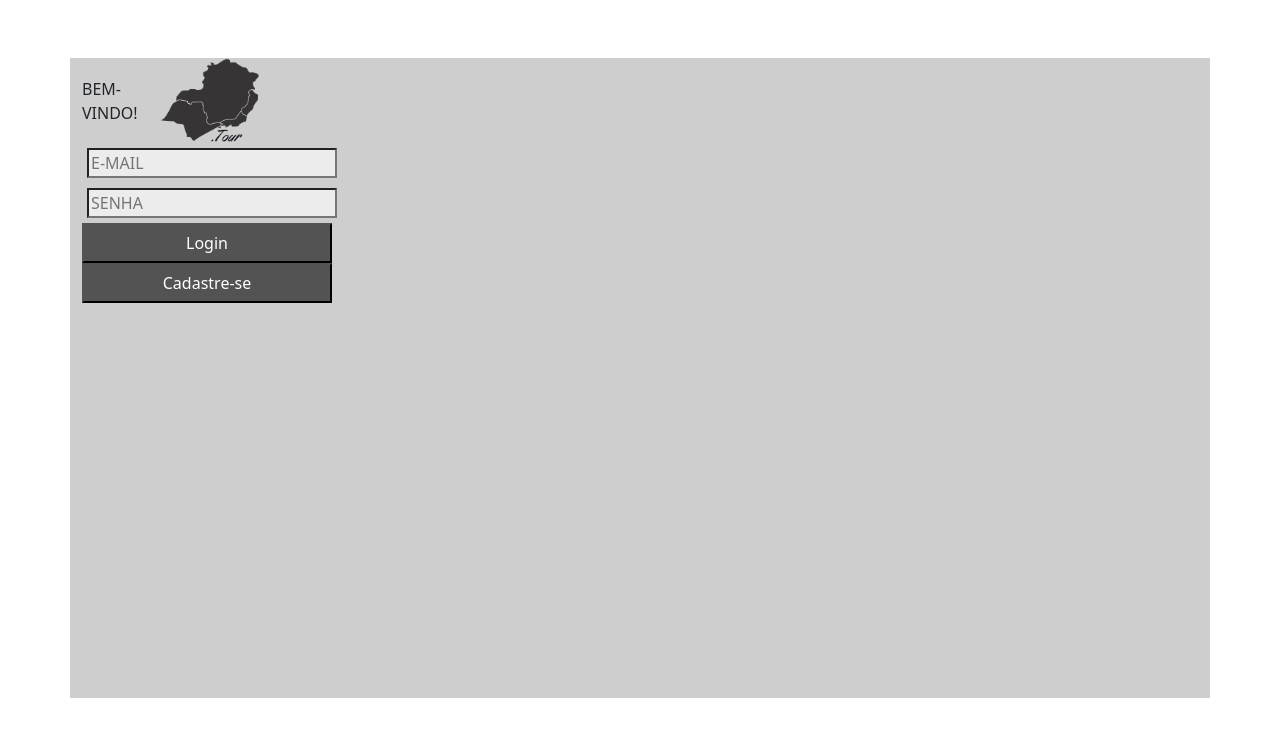
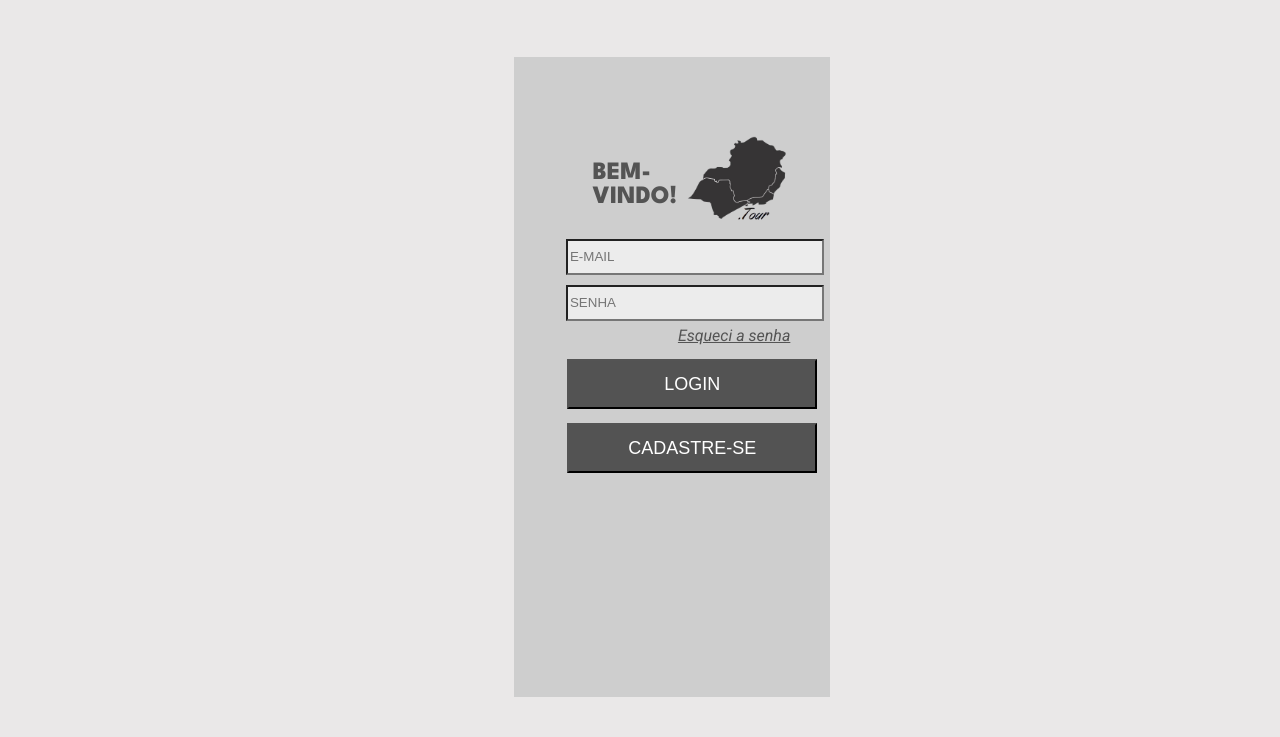
Before and after one commit to gfpig/sudestour, a PHP site: page /paginas/login.html in a window 1280 px wide. Shown: the top 737 px of the page. Run offline with PHP 8.4, Linux system fonts and the light colour scheme.

Commit message:
finalizacao front login (??)

```diff
--- a/paginas/login.html
+++ b/paginas/login.html
@@ -5,17 +5,16 @@
     <meta http-equiv="X-UA-Compatible" content="IE=edge">
     <meta name="viewport" content="width=100%, initial-scale=1.0">
     <title>Descubra o melhor lugar para você - Sudestour</title>
+    <link rel="preconnect" href="https://fonts.googleapis.com">
+    <link rel="preconnect" href="https://fonts.gstatic.com" crossorigin>
+    <link href="https://fonts.googleapis.com/css2?family=League+Spartan:wght@800&family=Roboto:ital,wght@0,400;0,700;1,400&display=swap" rel="stylesheet">
     <link rel="stylesheet" href="../style_login.css">
-    <link href="https://cdn.jsdelivr.net/npm/bootstrap@5.3.0-alpha3/dist/css/bootstrap.min.css" rel="stylesheet" integrity="sha384-KK94CHFLLe+nY2dmCWGMq91rCGa5gtU4mk92HdvYe+M/SXH301p5ILy+dN9+nJOZ" crossorigin="anonymous">
-    <script src="https://cdn.jsdelivr.net/npm/bootstrap@5.3.0-alpha3/dist/js/bootstrap.bundle.min.js" integrity="sha384-ENjdO4Dr2bkBIFxQpeoTz1HIcje39Wm4jDKdf19U8gI4ddQ3GYNS7NTKfAdVQSZe" crossorigin="anonymous"></script>
-    <script src="https://cdn.jsdelivr.net/npm/@popperjs/core@2.11.7/dist/umd/popper.min.js" integrity="sha384-zYPOMqeu1DAVkHiLqWBUTcbYfZ8osu1Nd6Z89ify25QV9guujx43ITvfi12/QExE" crossorigin="anonymous"></script>
-    <script src="https://cdn.jsdelivr.net/npm/bootstrap@5.3.0-alpha3/dist/js/bootstrap.min.js" integrity="sha384-Y4oOpwW3duJdCWv5ly8SCFYWqFDsfob/3GkgExXKV4idmbt98QcxXYs9UoXAB7BZ" crossorigin="anonymous"></script>
 </head>
 <body>
     <div class="container">
-        <div class="container-teste">
+        <div class="container-cabecalho">
             <div class="c-bemvindo">
-                BEM-VINDO!
+                <p>BEM-VINDO!</p>
             </div>
                 <img src="../images/logos/sudestour_logo.png" width="100" height="85">
         </div>
@@ -23,9 +22,10 @@
             <input class="text" placeholder="E-MAIL"><br>
             <input class="text" placeholder="SENHA">
         </div>
+        <a href="#">Esqueci a senha</a>
         <div class="c-buttons">
-            <button>Login</button><br>
-            <button>Cadastre-se</button>
+            <button>LOGIN</button><br>
+            <button>CADASTRE-SE</button>
         </div>
     </div>
 </body>
--- a/style_login.css
+++ b/style_login.css
@@ -1,53 +1,72 @@
-@font-face {
-    font-family: 'League_Spartan';
-    src: url(../fontes/LeagueSpartan-VariableFont_wght.ttf) format('ttf');
-}
-
 html {
     height: 80%;
 }
 
 body {
-    background-color: #11d6dd;
+    font-family: 'Roboto', sans-serif;
+    background-color: #EAE8E8;
     height: 100%;
+
+}
+
+p {
+    font-family: 'League Spartan', sans-serif;
+    font-size: 25px;
+    color: #545454;
+}
+
+a {
+    font-family: 'Roboto', sans-serif;
+    font-style: italic;
+    color: #545454;
+    margin-left: 51%;
+    padding: 1%;
 }
 
 .container {
-    /*float: center; */
     background-color: #CECECE;
-    max-width:50px;
+    max-width:25%;
     height:100%;
     margin-top: 4.5%;
+    margin-left: 40%;
 }
 
-.container-teste {
+.container-cabecalho {
+    margin-top: 25%;
+    margin-left: 25%;
     display: inline-flex;
 }
 
 .c-bemvindo {
+    /*margin-top: 5%;*/
     height: 50%;
     width: 40%;
-    margin-top: 10%;
 }
 
 .c-inputs {
+    font-family: 'Roboto', sans-serif;
+    margin-left: 15%;
     width: 30%;
 }
 
 .c-buttons {
+    margin-left: 17%;
     width: 30%;
     float:center;
 }
 
 button {
     width: 250px;
-    height: 40px;
+    height: 50px;
+    margin-top: 15%;
     background-color: #535353;
+    font-size: large;
     color: white;
 }
 
 .text {
     margin-left: 500px;
+    height: 30px;
     width: 250px;
     margin: 5px;
     background-color: #ECECEC;
```
